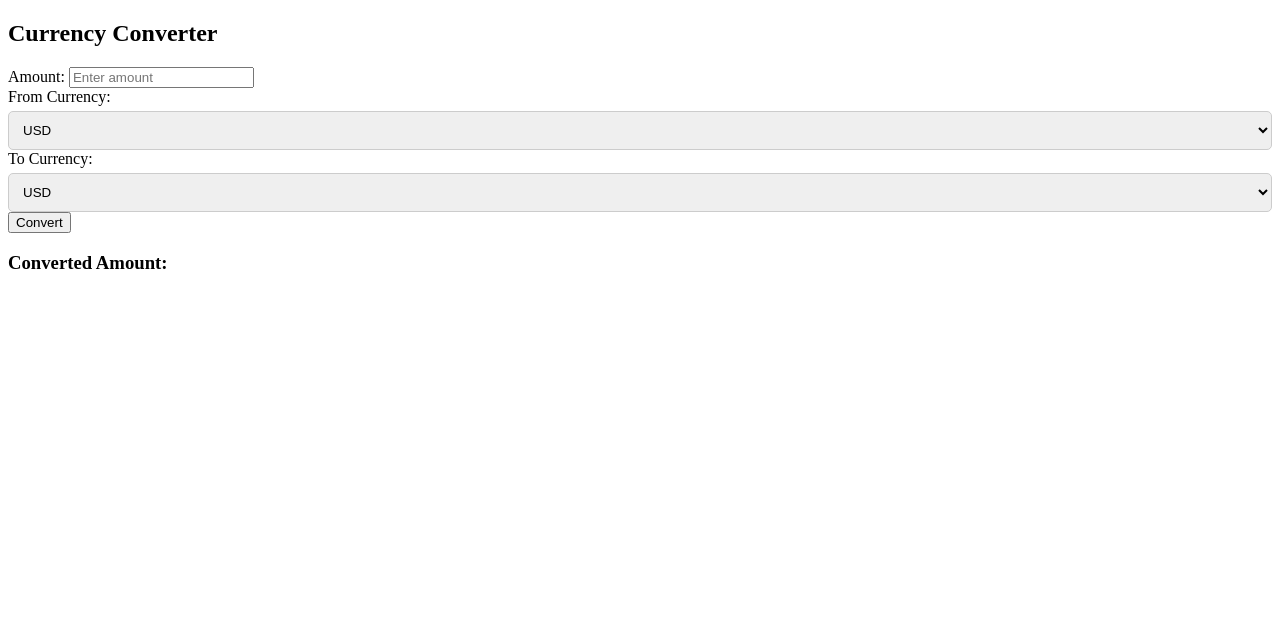
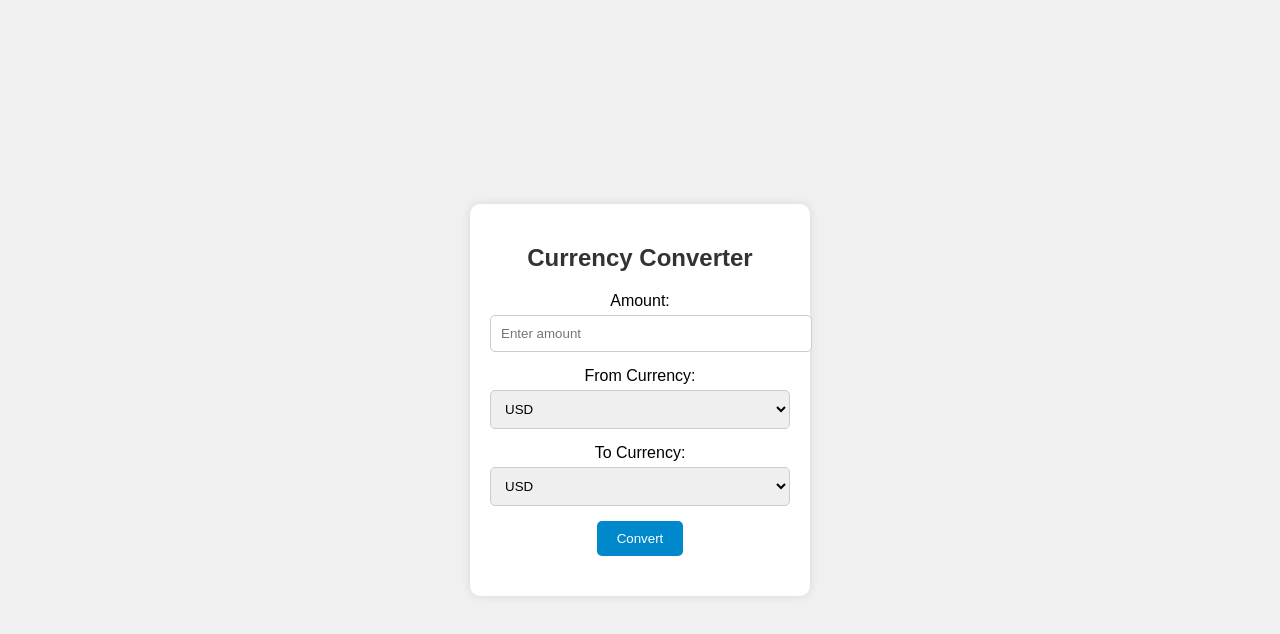
Before and after one commit to thisioliverthings/wewe, a plain HTML site: page index.html in a window 1280 px wide. Drawn offline with nearby package versions, Linux system fonts and the light colour scheme; some icons are missing.

Commit message:
Update index.html

```diff
--- a/index.html
+++ b/index.html
@@ -4,21 +4,14 @@
     <meta charset="UTF-8">
     <meta name="viewport" content="width=device-width, initial-scale=1.0">
     <title>Currency Converter</title>
-    <link rel="stylesheet" href="/css">
+    <link rel="stylesheet" href="style.css">
     <link rel="stylesheet" href="https://cdnjs.cloudflare.com/ajax/libs/font-awesome/6.0.0-beta3/css/all.min.css">
-    <link rel="stylesheet" href="https://cdnjs.cloudflare.com/ajax/libs/flag-icons/3.5.0/css/flag-icons.min.css">
     <style>
         /* إضافة بعض الأنماط الخاصة بالأيقونات والقوائم المنسدلة */
         .currency-icon {
             width: 20px;
             height: 20px;
             margin-left: 5px;
-        }
-
-        .flag-icon {
-            width: 20px;
-            height: 20px;
-            margin-right: 5px;
         }
 
         select {
@@ -47,98 +40,62 @@
         <div class="form-group">
             <label for="from-currency">From Currency:</label>
             <select id="from-currency">
-                <option value="USD"> <span class="fi fi-us"></span> USD <i class="fas fa-dollar-sign currency-icon"></i></option>
-                <option value="EUR"> <span class="fi fi-eu"></span> EUR <i class="fas fa-euro-sign currency-icon"></i></option>
-                <option value="JPY"> <span class="fi fi-jp"></span> JPY <i class="fas fa-yen-sign currency-icon"></i></option>
-                <option value="GBP"> <span class="fi fi-gb"></span> GBP <i class="fas fa-pound-sign currency-icon"></i></option>
-                <option value="AUD"> <span class="fi fi-au"></span> AUD <i class="fas fa-dollar-sign currency-icon"></i></option>
-                <option value="CAD"> <span class="fi fi-ca"></span> CAD <i class="fas fa-dollar-sign currency-icon"></i></option>
-                <option value="CHF"> <span class="fi fi-ch"></span> CHF <i class="fas fa-franc-sign currency-icon"></i></option>
-                <option value="CNY"> <span class="fi fi-cn"></span> CNY <i class="fas fa-yen-sign currency-icon"></i></option>
-                <option value="SEK"> <span class="fi fi-se"></span> SEK <i class="fas fa-krona currency-icon"></i></option>
-                <option value="NZD"> <span class="fi fi-nz"></span> NZD <i class="fas fa-dollar-sign currency-icon"></i></option>
-                <option value="MXN"> <span class="fi fi-mx"></span> MXN <i class="fas fa-peso-sign currency-icon"></i></option>
-                <option value="SGD"> <span class="fi fi-sg"></span> SGD <i class="fas fa-dollar-sign currency-icon"></i></option>
-                <option value="HKD"> <span class="fi fi-hk"></span> HKD <i class="fas fa-dollar-sign currency-icon"></i></option>
-                <option value="NOK"> <span class="fi fi-no"></span> NOK <i class="fas fa-krona currency-icon"></i></option>
-                <option value="KRW"> <span class="fi fi-kr"></span> KRW <i class="fas fa-won-sign currency-icon"></i></option>
-                <option value="TRY"> <span class="fi fi-tr"></span> TRY <i class="fas fa-lira-sign currency-icon"></i></option>
-                <option value="RUB"> <span class="fi fi-ru"></span> RUB <i class="fas fa-ruble-sign currency-icon"></i></option>
-                <option value="INR"> <span class="fi fi-in"></span> INR <i class="fas fa-rupee-sign currency-icon"></i></option>
-                <option value="BRL"> <span class="fi fi-br"></span> BRL <i class="fas fa-real-sign currency-icon"></i></option>
-                <option value="ZAR"> <span class="fi fi-za"></span> ZAR <i class="fas fa-rand-sign currency-icon"></i></option>
-
-                <!-- العملات العربية -->
-                <option value="AED"> <span class="fi fi-ae"></span> AED <i class="fas fa-dirham currency-icon"></i></option>
-                <option value="SAR"> <span class="fi fi-sa"></span> SAR <i class="fas fa-riyal currency-icon"></i></option>
-                <option value="EGP"> <span class="fi fi-eg"></span> EGP <i class="fas fa-pound-sign currency-icon"></i></option>
-                <option value="DZD"> <span class="fi fi-dz"></span> DZD <i class="fas fa-dinar currency-icon"></i></option>
-                <option value="MAD"> <span class="fi fi-ma"></span> MAD <i class="fas fa-dirham currency-icon"></i></option>
-                <option value="IQD"> <span class="fi fi-iq"></span> IQD <i class="fas fa-dinar currency-icon"></i></option>
-                <option value="JOD"> <span class="fi fi-jo"></span> JOD <i class="fas fa-dinar currency-icon"></i></option>
-                <option value="KWD"> <span class="fi fi-kw"></span> KWD <i class="fas fa-dinar currency-icon"></i></option>
-                <option value="BHD"> <span class="fi fi-bh"></span> BHD <i class="fas fa-dinar currency-icon"></i></option>
-                <option value="LYD"> <span class="fi fi-ly"></span> LYD <i class="fas fa-dinar currency-icon"></i></option>
-                <option value="OMR"> <span class="fi fi-om"></span> OMR <i class="fas fa-rial currency-icon"></i></option>
+                <option value="USD">USD <i class="fas fa-dollar-sign currency-icon"></i></option>
+                <option value="EUR">EUR <i class="fas fa-euro-sign currency-icon"></i></option>
+                <option value="JPY">JPY <i class="fas fa-yen-sign currency-icon"></i></option>
+                <option value="GBP">GBP <i class="fas fa-pound-sign currency-icon"></i></option>
+                <option value="AUD">AUD <i class="fas fa-dollar-sign currency-icon"></i></option>
+                <option value="CAD">CAD <i class="fas fa-dollar-sign currency-icon"></i></option>
+                <option value="CHF">CHF <i class="fas fa-franc-sign currency-icon"></i></option>
+                <option value="CNY">CNY <i class="fas fa-yen-sign currency-icon"></i></option>
+                <option value="SEK">SEK <i class="fas fa-krona currency-icon"></i></option>
+                <option value="NZD">NZD <i class="fas fa-dollar-sign currency-icon"></i></option>
+                <option value="MXN">MXN <i class="fas fa-peso-sign currency-icon"></i></option>
+                <option value="SGD">SGD <i class="fas fa-dollar-sign currency-icon"></i></option>
+                <option value="HKD">HKD <i class="fas fa-dollar-sign currency-icon"></i></option>
+                <option value="NOK">NOK <i class="fas fa-krona currency-icon"></i></option>
+                <option value="KRW">KRW <i class="fas fa-won-sign currency-icon"></i></option>
+                <option value="TRY">TRY <i class="fas fa-lira-sign currency-icon"></i></option>
+                <option value="RUB">RUB <i class="fas fa-ruble-sign currency-icon"></i></option>
+                <option value="INR">INR <i class="fas fa-rupee-sign currency-icon"></i></option>
+                <option value="BRL">BRL <i class="fas fa-real-sign currency-icon"></i></option>
+                <option value="ZAR">ZAR <i class="fas fa-rand-sign currency-icon"></i></option>
+                <!-- أضف المزيد من العملات حسب الحاجة -->
             </select>
         </div>
 
         <div class="form-group">
             <label for="to-currency">To Currency:</label>
             <select id="to-currency">
-                <option value="USD"> <span class="fi fi-us"></span> USD <i class="fas fa-dollar-sign currency-icon"></i></option>
-                <option value="EUR"> <span class="fi fi-eu"></span> EUR <i class="fas fa-euro-sign currency-icon"></i></option>
-                <option value="JPY"> <span class="fi fi-jp"></span> JPY <i class="fas fa-yen-sign currency-icon"></i></option>
-                <option value="GBP"> <span class="fi fi-gb"></span> GBP <i class="fas fa-pound-sign currency-icon"></i></option>
-                <option value="AUD"> <span class="fi fi-au"></span> AUD <i class="fas fa-dollar-sign currency-icon"></i></option>
-                <option value="CAD"> <span class="fi fi-ca"></span> CAD <i class="fas fa-dollar-sign currency-icon"></i></option>
-                <option value="CHF"> <span class="fi fi-ch"></span> CHF <i class="fas fa-franc-sign currency-icon"></i></option>
-                <option value="CNY"> <span class="fi fi-cn"></span> CNY <i class="fas fa-yen-sign currency-icon"></i></option>
-                <option value="SEK"> <span class="fi fi-se"></span> SEK <i class="fas fa-krona currency-icon"></i></option>
-                <option value="NZD"> <span class="fi fi-nz"></span> NZD <i class="fas fa-dollar-sign currency-icon"></i></option>
-                <option value="MXN"> <span class="fi fi-mx"></span> MXN <i class="fas fa-peso-sign currency-icon"></i></option>
-                <option value="SGD"> <span class="fi fi-sg"></span> SGD <i class="fas fa-dollar-sign currency-icon"></i></option>
-                <option value="HKD"> <span class="fi fi-hk"></span> HKD <i class="fas fa-dollar-sign currency-icon"></i></option>
-                <option value="NOK"> <span class="fi fi-no"></span> NOK <i class="fas fa-krona currency-icon"></i><option value="KRW"> <span class="fi fi-kr"></span> KRW <i class="fas fa-won-sign currency-icon"></i></option>
-                <option value="TRY"> <span class="fi fi-tr"></span> TRY <i class="fas fa-lira-sign currency-icon"></i></option>
-                <option value="RUB"> <span class="fi fi-ru"></span> RUB <i class="fas fa-ruble-sign currency-icon"></i></option>
-                <option value="INR"> <span class="fi fi-in"></span> INR <i class="fas fa-rupee-sign currency-icon"></i></option>
-                <option value="BRL"> <span class="fi fi-br"></span> BRL <i class="fas fa-real-sign currency-icon"></i></option>
-                <option value="ZAR"> <span class="fi fi-za"></span> ZAR <i class="fas fa-rand-sign currency-icon"></i></option>
-
-                <!-- العملات العربية -->
-                <option value="AED"> <span class="fi fi-ae"></span> AED <i class="fas fa-dirham currency-icon"></i></option>
-                <option value="SAR"> <span class="fi fi-sa"></span> SAR <i class="fas fa-riyal currency-icon"></i></option>
-                <option value="EGP"> <span class="fi fi-eg"></span> EGP <i class="fas fa-pound-sign currency-icon"></i></option>
-                <option value="DZD"> <span class="fi fi-dz"></span> DZD <i class="fas fa-dinar currency-icon"></i></option>
-                <option value="MAD"> <span class="fi fi-ma"></span> MAD <i class="fas fa-dirham currency-icon"></i></option>
-                <option value="IQD"> <span class="fi fi-iq"></span> IQD <i class="fas fa-dinar currency-icon"></i></option>
-                <option value="JOD"> <span class="fi fi-jo"></span> JOD <i class="fas fa-dinar currency-icon"></i></option>
-                <option value="KWD"> <span class="fi fi-kw"></span> KWD <i class="fas fa-dinar currency-icon"></i></option>
-                <option value="BHD"> <span class="fi fi-bh"></span> BHD <i class="fas fa-dinar currency-icon"></i></option>
-                <option value="LYD"> <span class="fi fi-ly"></span> LYD <i class="fas fa-dinar currency-icon"></i></option>
-                <option value="OMR"> <span class="fi fi-om"></span> OMR <i class="fas fa-rial currency-icon"></i></option>
+                <option value="USD">USD <i class="fas fa-dollar-sign currency-icon"></i></option>
+                <option value="EUR">EUR <i class="fas fa-euro-sign currency-icon"></i></option>
+                <option value="JPY">JPY <i class="fas fa-yen-sign currency-icon"></i></option>
+                <option value="GBP">GBP <i class="fas fa-pound-sign currency-icon"></i></option>
+                <option value="AUD">AUD <i class="fas fa-dollar-sign currency-icon"></i></option>
+                <option value="CAD">CAD <i class="fas fa-dollar-sign currency-icon"></i></option>
+                <option value="CHF">CHF <i class="fas fa-franc-sign currency-icon"></i></option>
+                <option value="CNY">CNY <i class="fas fa-yen-sign currency-icon"></i></option>
+                <option value="SEK">SEK <i class="fas fa-krona currency-icon"></i></option>
+                <option value="NZD">NZD <i class="fas fa-dollar-sign currency-icon"></i></option>
+                <option value="MXN">MXN <i class="fas fa-peso-sign currency-icon"></i></option>
+                <option value="SGD">SGD <i class="fas fa-dollar-sign currency-icon"></i></option>
+                <option value="HKD">HKD <i class="fas fa-dollar-sign currency-icon"></i></option>
+                <option value="NOK">NOK <i class="fas fa-krona currency-icon"></i></option>
+                <option value="KRW">KRW <i class="fas fa-won-sign currency-icon"></i></option>
+                <option value="TRY">TRY <i class="fas fa-lira-sign currency-icon"></i></option>
+                <option value="RUB">RUB <i class="fas fa-ruble-sign currency-icon"></i></option>
+                <option value="INR">INR <i class="fas fa-rupee-sign currency-icon"></i></option>
+                <option value="BRL">BRL <i class="fas fa-real-sign currency-icon"></i></option>
+                <option value="ZAR">ZAR <i class="fas fa-rand-sign currency-icon"></i></option>
+                <!-- أضف المزيد من العملات حسب الحاجة -->
             </select>
         </div>
 
         <button id="convert-btn">Convert</button>
 
-        <div class="result">
-            <h3>Converted Amount:</h3>
-            <p id="converted-amount"></p>
-        </div>
+        <div id="result"></div>
     </div>
 
-    <script src="https://code.jquery.com/jquery-3.6.0.min.js"></script>
-    <script>
-        // يمكنك إضافة منطق تحويل العملات هنا
-        $('#convert-btn').click(function() {
-            const amount = $('#amount').val();
-            const fromCurrency = $('#from-currency').val();
-            const toCurrency = $('#to-currency').val();
-            const convertedAmount = amount * 1.2; // هنا يمكن إدخال معدل التحويل المناسب
-            $('#converted-amount').text(`${convertedAmount} ${toCurrency}`);
-        });
-    </script>
+    <script src="script.css"></script>
 </body>
 </html>
```
